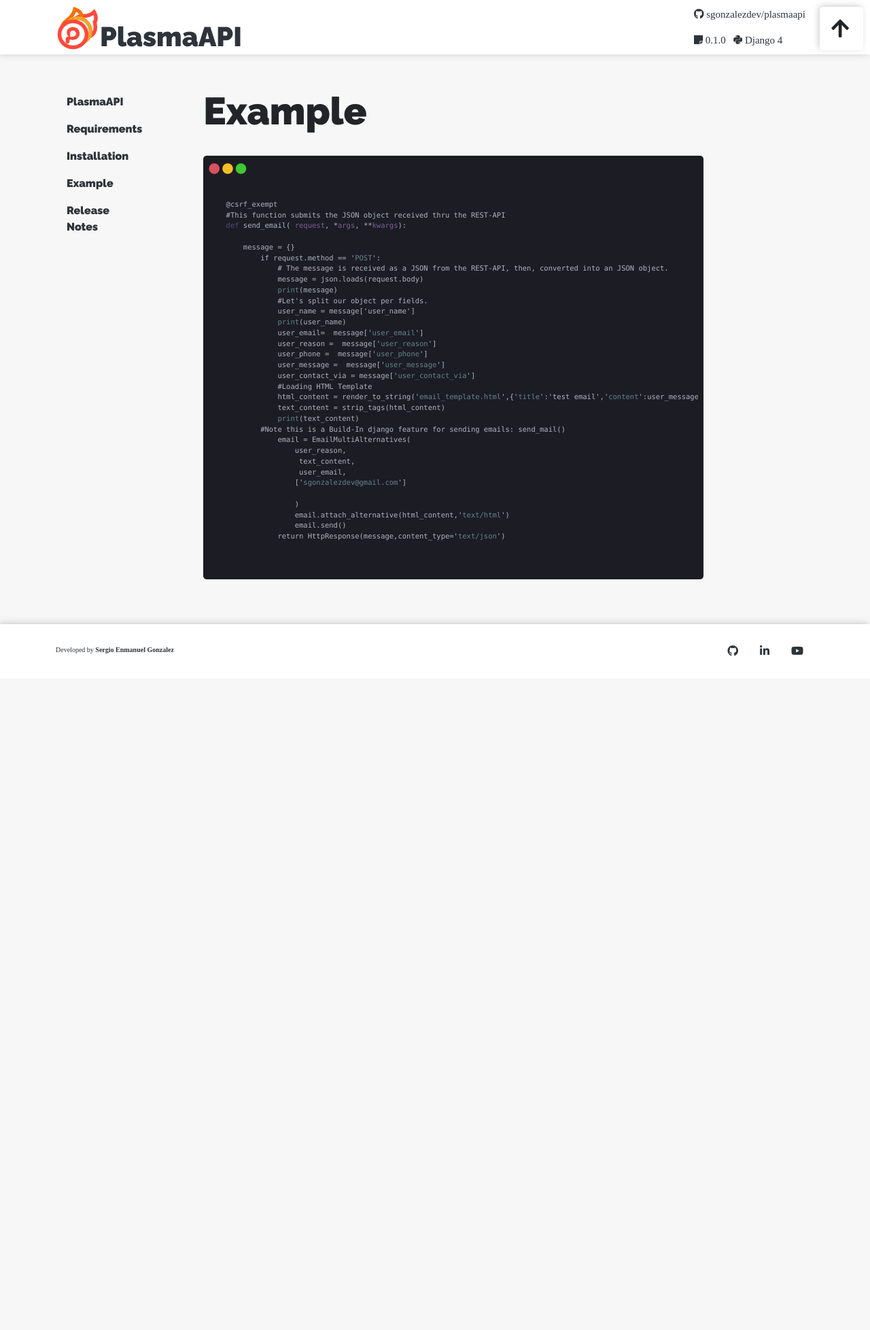
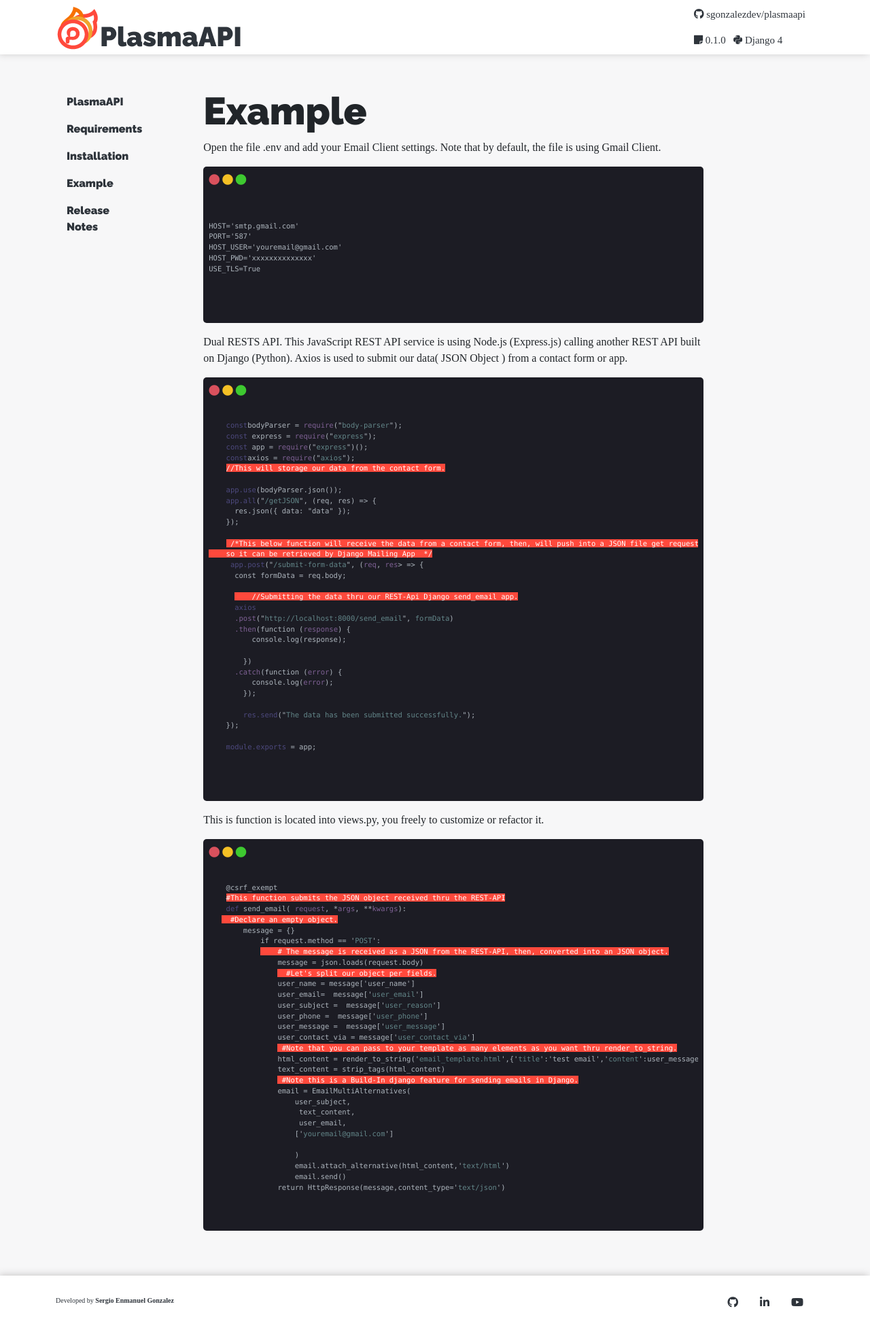
Before and after one commit to sgonzalezdev/plasmaapi, a Django app: page /example in a window 1280 px wide. Shown: the whole page at 68% size. Before the commit the page ends 965 px from the top, so only its background shows below. Run offline with Django 4.2, Linux system fonts and the light colour scheme; some libraries are stand-ins or nearby versions; some web fonts are replaced.

Commit message:
Improved code.

```diff
--- a/send_email/static/css/global.css
+++ b/send_email/static/css/global.css
@@ -287,24 +287,25 @@ background: #FFFFFF !important;
 }
 
 .btn-up{
-  width: 64px;
-  height: 64px;
+  display: none;
+  position: fixed;
+  bottom: 20px;
+  right: 30px;
+  z-index: 99;
+  background-color: #FF493C;
+  color: #fff;
+  cursor: pointer;
+  padding: 15px;
+  border-radius: 5px;
+
   box-shadow: -2px -2px 10px -1px rgba(186,184,184,0.79);
   -webkit-box-shadow: -2px -2px 10px -1px rgba(186,184,184,0.79);
   -moz-box-shadow: -2px -2px 10px -1px rgba(186,184,184,0.79);
- margin: 10px;
- font-size: 30px;
- background: #FFFFFF ;
-   border-radius: 5px;
- padding: 10px;
- padding-left: 17px;
- cursor: pointer;
- position: fixed;
- right: 0;
- z-index: 9999;
 }
-.btn-up:hover{
-  color: #FF493C;
 
-  transition: all 0.5s ease;
+/*Highligting comments*/
+.code_comment{
+
+  background-color: #FF493C;
+  color: #fff;
 }
--- /dev/null
+++ b/send_email/static/js/global.js
@@ -0,0 +1,30 @@
+/*
+Global Js
+ -Title: PlasmaAPI
+ -Details: Scope JS on thi file is applied across all applications.
+ -Version: 0.1.0
+ -Autor: Sergio Enmanuel González
+
+ */
+
+//Getting the button properties.
+btn_up = document.getElementById("btn-up");
+
+// When the user scrolls down 20px from the top of the document, show the button
+window.onscroll = function () {
+  scrollFunction();
+};
+
+function scrollFunction() {
+  if (document.body.scrollTop > 20 || document.documentElement.scrollTop > 20) {
+    btn_up.style.display = "block";
+  } else {
+    btn_up.style.display = "none";
+  }
+}
+
+// When the user clicks on the button, scroll to the top of the document
+function btnScrollTop() {
+  document.body.scrollTop = 0; // For Safari
+  document.documentElement.scrollTop = 0; // For Chrome, Firefox, IE and Opera
+}
--- a/send_email/templates/base_template.html
+++ b/send_email/templates/base_template.html
@@ -26,7 +26,7 @@
 </section>
 </div>
 
-<div class="btn-up"><i class="fas fa-arrow-up"></i></div>
+<div class="btn-up" id="btn-up" onclick="btnScrollTop()"><i class="fas fa-arrow-up"></i></div>
 <footer>
 
 
@@ -34,6 +34,8 @@
 
 </footer>
 
+
+<script src="{% static 'js/global.js' %}"></script>
 <script src="{% static 'fontawesome/js/all.min.js' %}"></script>
 <script src="{% static 'bootstrap/js/bootstrap.bundle.min.js' %}" integrity="sha384-ka7Sk0Gln4gmtz2MlQnikT1wXgYsOg+OMhuP+IlRH9sENBO0LRn5q+8nbTov4+1p" crossorigin="anonymous"></script>
 </body>
--- a/send_email/templates/example.html
+++ b/send_email/templates/example.html
@@ -1,7 +1,85 @@
 {% extends "index.html" %} {%block main_content%}
 
 <h1 class="display-4">Example</h1>
-<br />
+
+
+<p>Open the file .env and add your Email Client settings. Note that by default, the file is using Gmail Client. </p>
+<div class="d-flex flex-column bd-highlight mb-3 box-code">
+  <div class="p-2 bd-highlight"> <i class="fas fa-circle red-icon"></i> <i class="fas fa-circle yellow-icon"></i> <i class="fas fa-circle green-icon"></i></div>
+  <div class="p-2 code-box-size ">
+
+
+<pre>
+  <code>
+
+HOST='smtp.gmail.com'
+PORT='587'
+HOST_USER='youremail@gmail.com'
+HOST_PWD='xxxxxxxxxxxxxx'
+USE_TLS=True
+
+  </code>
+   </pre>
+
+
+  </div>
+
+</div>
+
+
+<p>
+  Dual RESTS API. This JavaScript REST API service is using Node.js (Express.js) calling another REST API built on Django (Python). Axios is used to submit our data( JSON Object ) from a contact form or app.
+  </p>
+<div class="d-flex flex-column bd-highlight mb-3 box-code">
+  <div class="p-2 bd-highlight"> <i class="fas fa-circle red-icon"></i> <i class="fas fa-circle yellow-icon"></i> <i class="fas fa-circle green-icon"></i></div>
+  <div class="p-2 code-box-size ">
+
+
+<pre>
+  <code>
+    <span class="first-color">const</span>bodyParser = <span class="second-color">require</span>("<span class="third-color">body-parser</span>");
+    <span class="first-color">const</span> express = <span class="second-color">require</span>("<span class="third-color">express</span>");
+    <span class="first-color">const</span> app = <span class="second-color">require</span>("<span class="third-color">express</span>")();
+    <span class="first-color">const</span>axios = <span class="second-color">require</span>("<span class="third-color">axios</span>");
+    <span class="code_comment">//This will storage our data from the contact form.</span>
+
+    <span class="first-color">app.use</span>(bodyParser.json());
+    <span class="first-color">app.all</span>("<span class="third-color">/getJSON</span>", (req, res) => {
+      res.json({ data: "data" });
+    });
+
+    <span class="code_comment"> /*This below function will receive the data from a contact form, then, will push into a JSON file get request
+    so it can be retrieved by Django Mailing App  */</span>
+    <span class="first-color"> app.post</span>("<span class="third-color">/submit-form-data</span>", (<span class="second-color">req</span>, <span class="second-color">res</span>> => {
+      const formData = req.body;
+
+      <span class="code_comment">    //Submitting the data thru our REST-Api Django send_email app.</span>
+      <span class="first-color">axios</span>
+      <span class="second-color">.post</span>("<span class="third-color">http://localhost:8000/send_email</span>", <span class="third-color">formData</span>)
+      <span class="second-color">.then</span>(function (<span class="second-color">response</span>) {
+          console.log(response);
+
+        })
+      <span class="second-color">.catch</span>(function (<span class="second-color">error</span>) {
+          console.log(<span class="second-color">error</span>);
+        });
+
+        <span class="first-color">res.send</span>("<span class="third-color">The data has been submitted successfully.</span>");
+    });
+
+    <span class="first-color">module.exports</span> = app;
+
+  </code>
+   </pre>
+
+
+  </div>
+
+</div>
+
+
+ <p>This is function is located into views.py, you freely to customize or refactor it. </p>
+
 
 
   <div class="d-flex flex-column bd-highlight mb-3 box-code">
@@ -12,32 +90,29 @@
  <pre>
     <code>
     @csrf_exempt
-    #This function submits the JSON object received thru the REST-API
+    <span class="code_comment">#This function submits the JSON object received thru the REST-API</span>
    <span class="first-color"> def </span>send_email( <span class="second-color">request</span>, *<span class="second-color">args</span>, **<span class="second-color">kwargs</span>):
-
+   <span class="code_comment">  #Declare an empty object.</span>
         message = {}
             if request.method == '<span class="third-color">POST</span>':
-                # The message is received as a JSON from the REST-API, then, converted into an JSON object.
+            <span class="code_comment">    # The message is received as a JSON from the REST-API, then, converted into an JSON object.</span>
                 message = json.loads(request.body)
-                <span class="third-color">print</span>(message)
-                #Let's split our object per fields.
+                <span class="code_comment">  #Let's split our object per fields.</span>
                 user_name = message['user_name']
-                <span class="third-color">print</span>(user_name)
                 user_email=  message['<span class="third-color">user_email</span>']
-                user_reason =  message['<span class="third-color">user_reason</span>']
+                user_subject =  message['<span class="third-color">user_reason</span>']
                 user_phone =  message['<span class="third-color">user_phone</span>']
                 user_message =  message['<span class="third-color">user_message</span>']
                 user_contact_via = message['<span class="third-color">user_contact_via</span>']
-                #Loading HTML Template
+                <span class="code_comment"> #Note that you can pass to your template as many elements as you want thru render_to_string.</span>
                 html_content = render_to_string('<span class="third-color">email_template.html</span>',{'<span class="third-color">title</span>':'test email','<span class="third-color">content</span>':user_message})
                 text_content = strip_tags(html_content)
-                <span class="third-color">print</span>(text_content)
-            #Note this is a Build-In django feature for sending emails: send_mail()
+                <span class="code_comment"> #Note this is a Build-In django feature for sending emails in Django.</span>
                 email = EmailMultiAlternatives(
-                    user_reason,
+                    user_subject,
                      text_content,
                      user_email,
-                    ['<span class="third-color">sgonzalezdev@gmail.com</span>']
+                    ['<span class="third-color">youremail@gmail.com</span>']
 
                     )
                     email.attach_alternative(html_content,'<span class="third-color">text/html</span>')
--- a/send_email/urls.py
+++ b/send_email/urls.py
@@ -20,7 +20,7 @@ urlpatterns = [
     path('release_notes',views.release_notes, name='release_notes'),
     path('example',views.example, name='example'),
      path('email_template',views.show_email_template, name='email_template'),
-    path('send',views.send_email),
+    path('send_email',views.send_email),
     path('<str:email_from>',views.send_email),
 
 
--- a/send_email/views.py
+++ b/send_email/views.py
@@ -63,7 +63,7 @@ def send_email(request, *args, **kwargs):
             #Loading HTML Template
             html_content = render_to_string('default_email_template.html',{'title':'PlasmaAPI default_email_template.','content':user_message,'app_title':app_title,'phone':user_phone,'contact_via':user_contact_via,'user_email':user_email})
             text_content = strip_tags(html_content)
-        #Note this is a Build-In django feature for sending emails: send_mail()
+        #Note this is a Build-In django feature for sending emails in Django.
 
         #The function will recieve , Subject, Messsage and From
             email = EmailMultiAlternatives(
```
